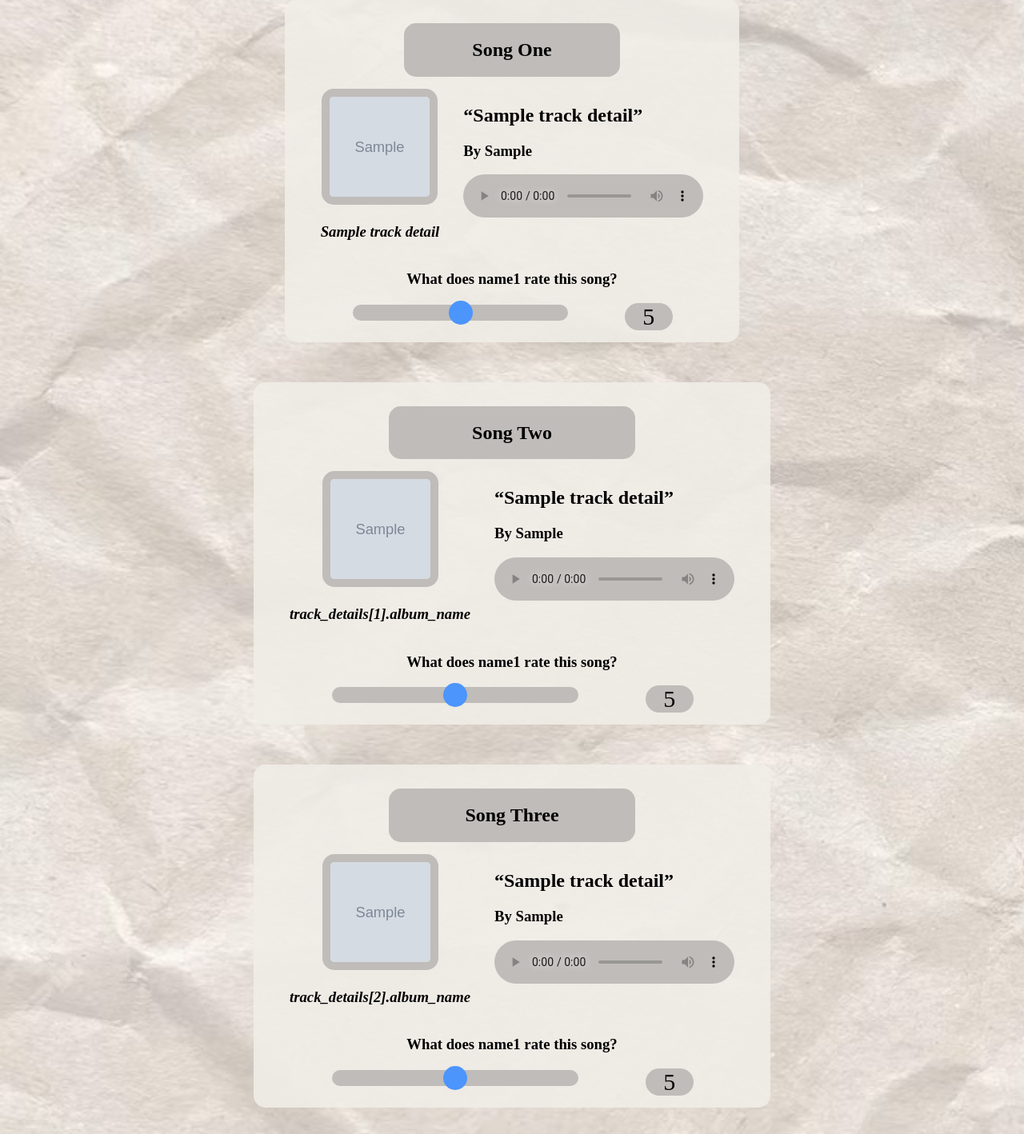
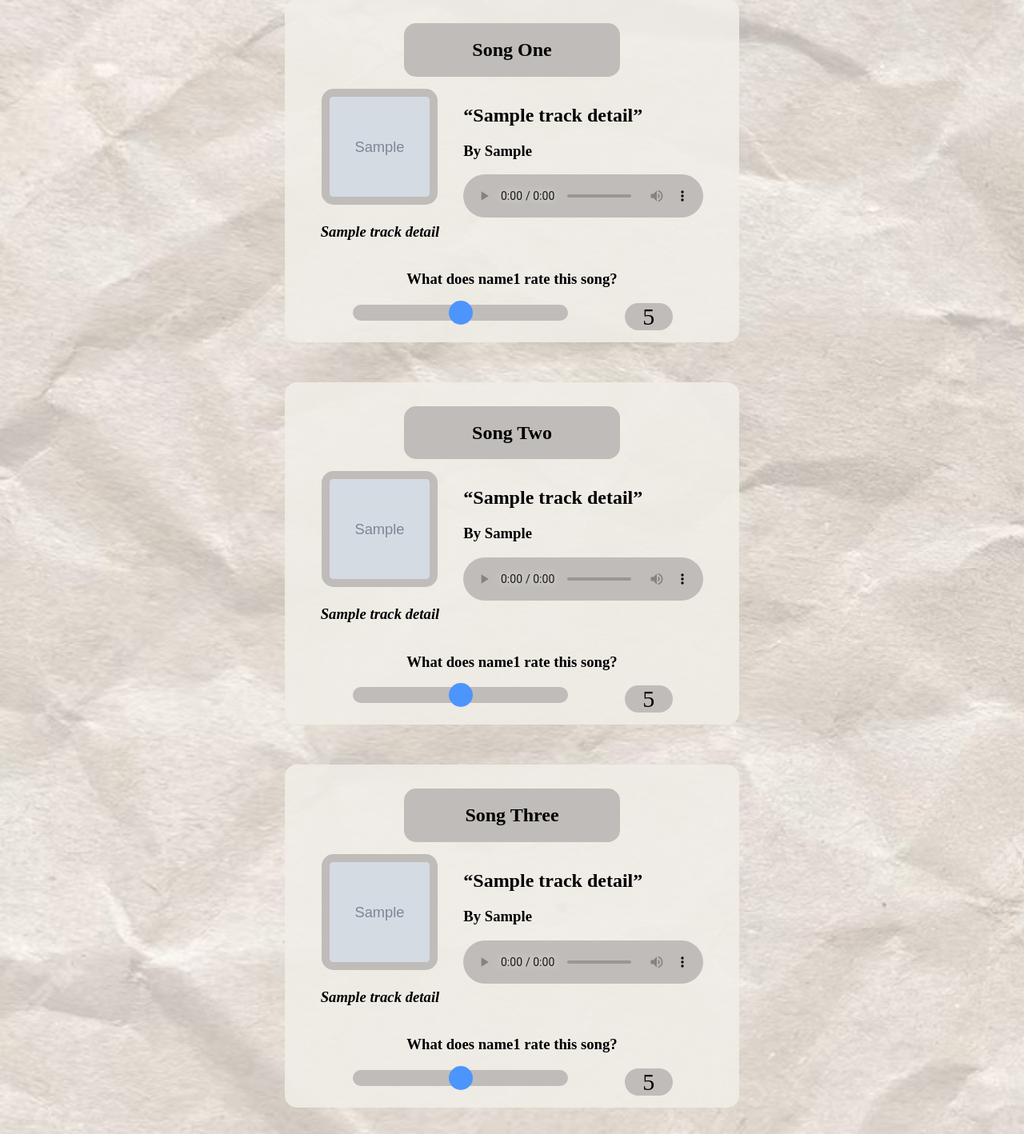
Before and after one commit to andrewhuang2019/SongGame, a Flask app: template python/templates/game.html in a window 1280 px wide. Shown: the part 154-1572 px from the top of the page at 80% size. Run offline with Flask 3, Linux system fonts and the light colour scheme; the template is opened without the code that fills it: most values are stand-ins (such as "Sample title", 1, 10 or a date in 2020); grey boxes marked "Sample" are stand-in pictures.

Commit message:
Fixed error
Fixed an error with printing the wrong information

```diff
--- a/python/api.py
+++ b/python/api.py
@@ -70,8 +70,6 @@ class API:
 
             album_name = track['track']['album']['name']
 
-            album_name = 0
-
             tracks.append(TrackDetails(preview_url, song_name, song_artist, album_image, album_name))
 
         # randomly selecting 8 songs
--- a/python/templates/game.html
+++ b/python/templates/game.html
@@ -51,7 +51,7 @@
         <div id="song-container">
             <div id="album-info">
                 <img id="album-cover" src={{track_details[1].album_image}}>
-                <h3><i>track_details[1].album_name</i></h3>
+                <h3><i>{{track_details[1].album_name}}</i></h3>
             </div>
             <div id="song-info">
                 <div id="songname-artists">
@@ -79,7 +79,7 @@
         <div id="song-container">
             <div id="album-info">
                 <img id="album-cover" src={{track_details[2].album_image}}>
-                <h3><i>track_details[2].album_name</i></h3>
+                <h3><i>{{track_details[2].album_name}}</i></h3>
             </div>
             <div id="song-info">
                 <div id="songname-artists">
```
